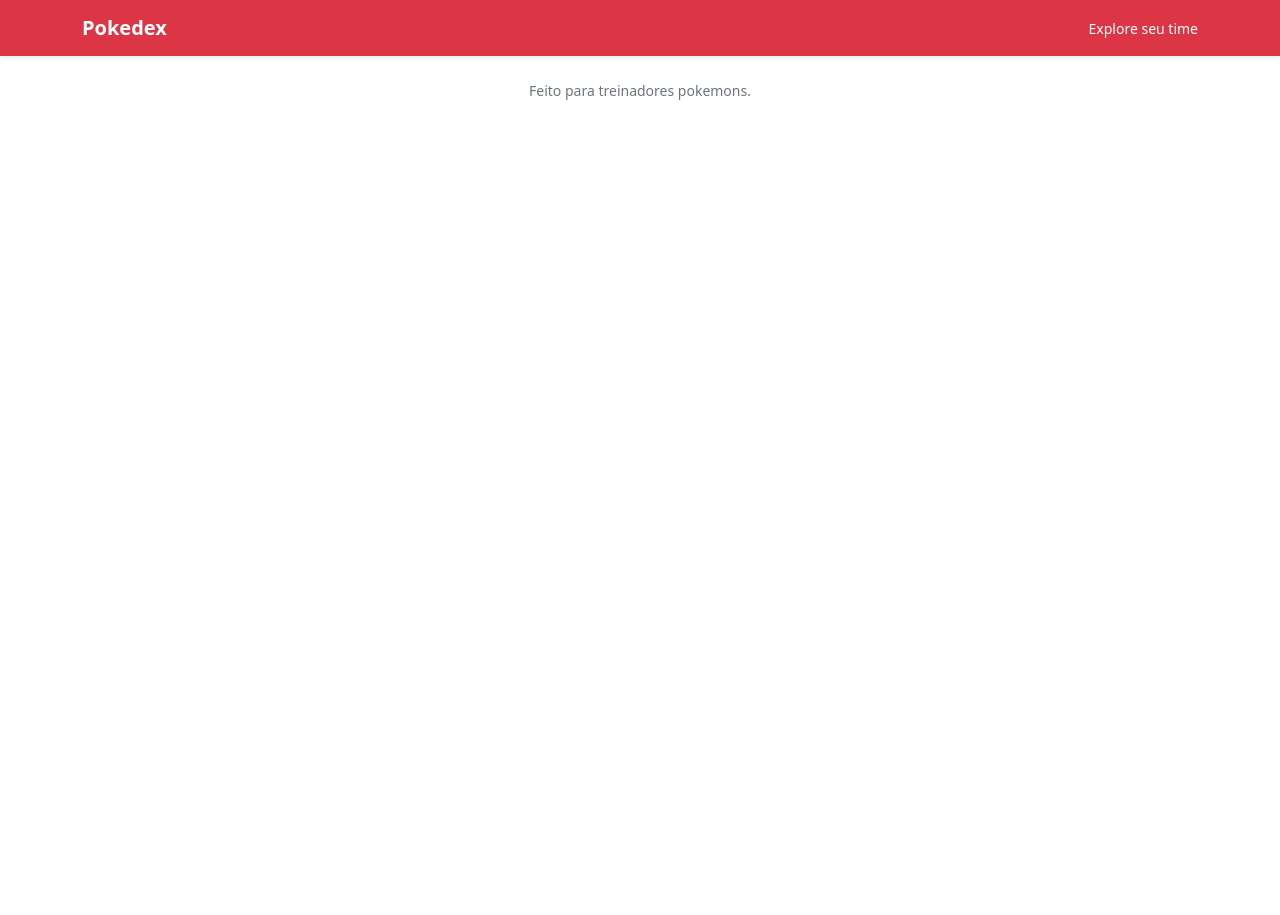
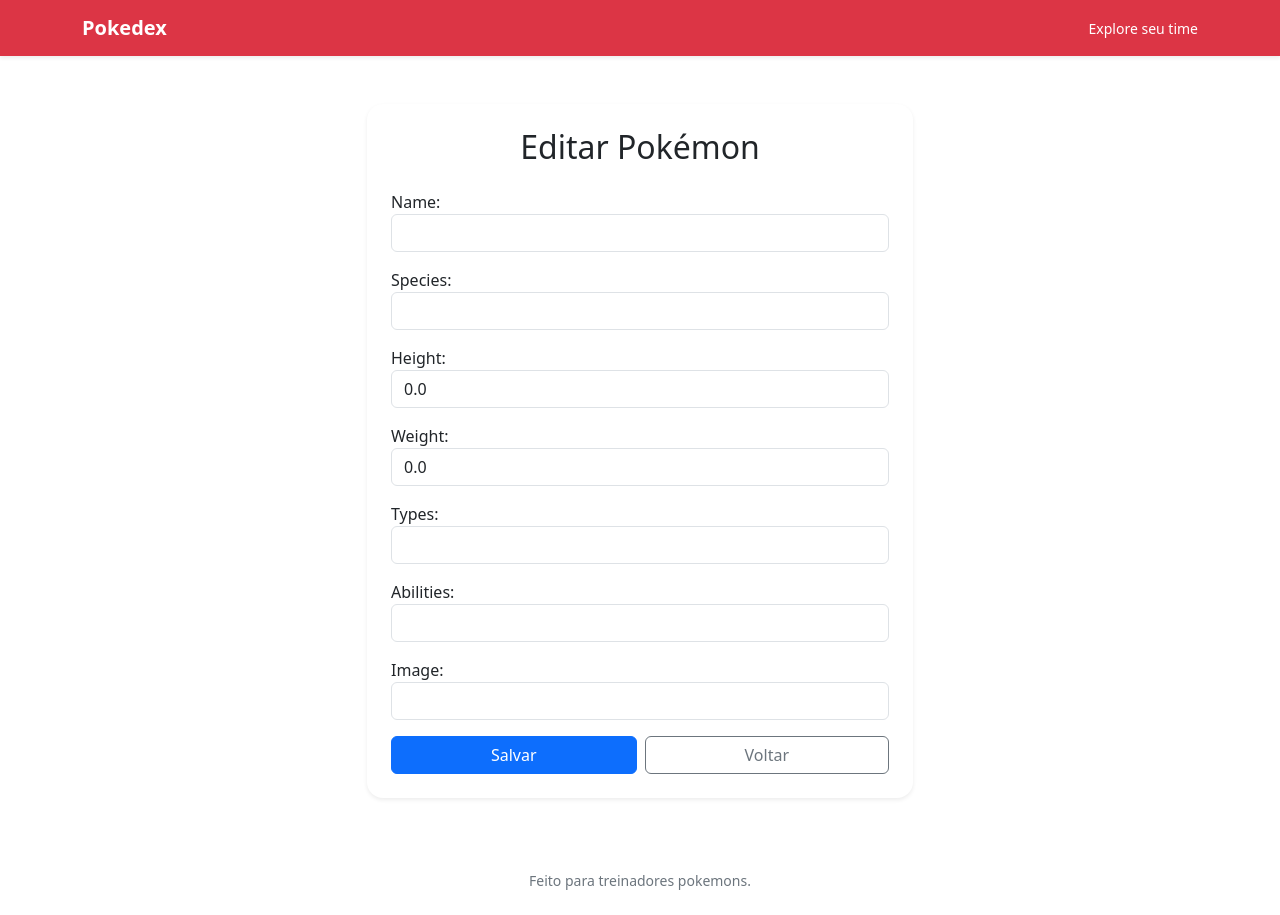
Before and after one commit to bruno-gsousa/Podex2026.2, a Django app: template pokemon/templates/cadastro_pokemon.html in a window 1280 px wide. Before the commit the page ends 100 px from the top, so only its background shows below. Run offline with Django 5.2, Linux system fonts and the light colour scheme; the template is opened without the code that fills it: values that come from a table or form of the project are taken from there, others are empty; data comes from the database, SQL or seed files in the repository; both versions use the stored data as it was after the commit.

Commit message:
CRUD_completo

```diff
--- a/pokemon/templates/cadastro_pokemon.html
+++ b/pokemon/templates/cadastro_pokemon.html
@@ -1,2 +1,28 @@
 {% extends 'base.html' %}
 {% load static %}
+{% block content %}
+<div class="container py-5">
+    <div class="row justify-content-center" >
+        <div class="col-md-8 col-lg-6">
+            <div class="card shadow-sm border-0 rounded-4 p-4">
+                <h2 class="mb-4 text-center">
+                    {% if pokemon %} Editar Pokémon
+                    {% else %} Cadastrar Pokémon {% endif %}
+                </h2>
+                <form method="post">
+                    {% csrf_token %} {{ form.as_p }}
+                    <div class="d-flex gap-2 mt-3">
+                        <button type="submit" class="btn btn-primary flex-fill">
+                            Salvar
+                        </button>
+                        <a href="{% url 'index' %}" class="btn btn-outline-secondary flex-fill" >
+                            Voltar
+                        </a>
+                    </div>
+                </form>
+            </div>
+        </div>
+    </div>
+</div>
+
+{% endblock %}
--- a/pokemon/urls.py
+++ b/pokemon/urls.py
@@ -3,4 +3,8 @@ from . import views
 
 urlpatterns = [
     path('', views.index, name='index'),
+    path('pokemon/criar/', views.criar_pokemon,name="criar_pokemon"),
+    path('pokemon/<int:pk>/editar',views.editar_pokemon,name='editar_pokemon'),
+    path('pokemon/<int:pk>/deletar',views.deletar_pokemon,name='deletar_pokemon'),
+    path('pokemon/listar/', views.listar_pokemons,name='listar_pokemons'),
 ]
```
Also changed, not shown: pokemon/templates/confirmar_exclusao.html (+25 -0 lines), pokemon/templates/lista_pokemon.html (+44 -0 lines), db.sqlite3, pokemon/migrations/0001_initial.py (added).
